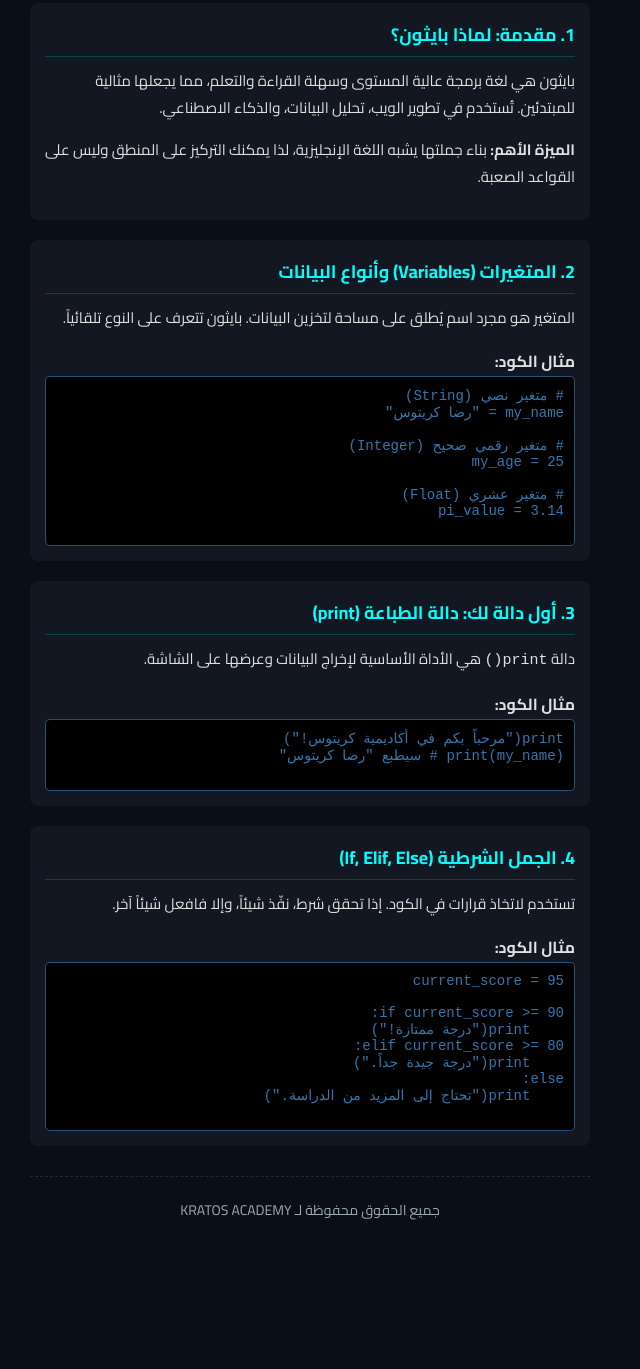
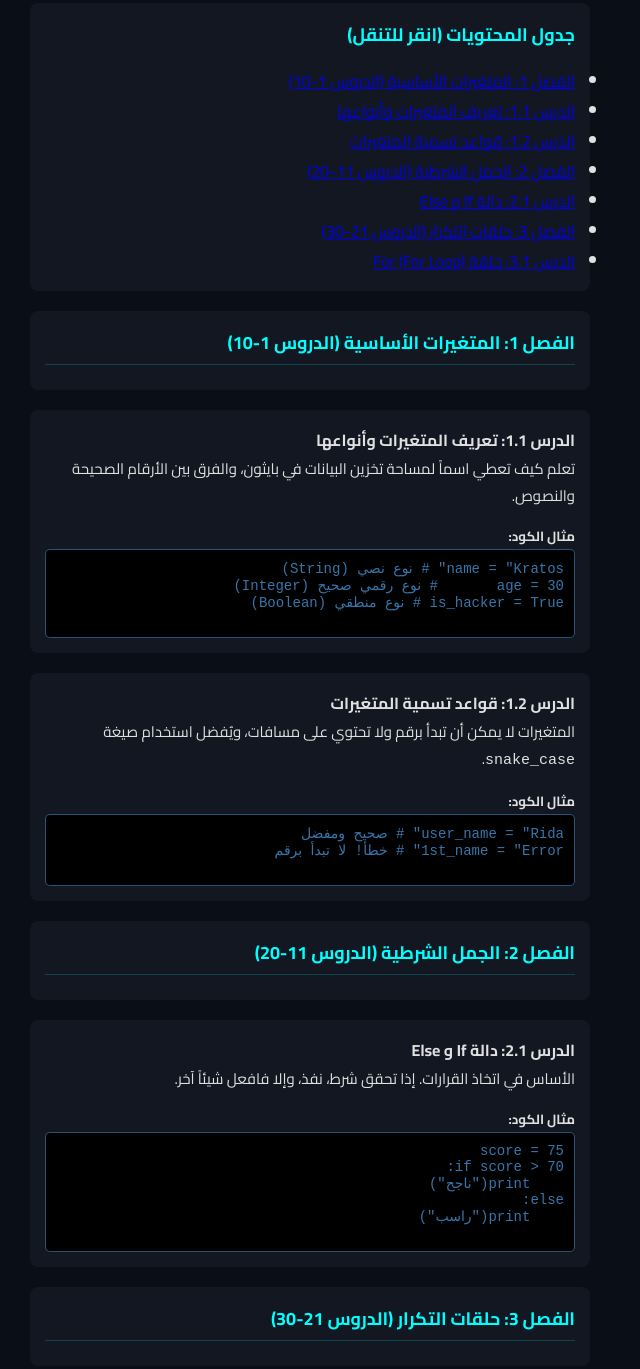
Before and after one commit to llgdvivehvi-bit/-, a plain HTML site: page python.html in a window 1280 px wide. Shown: the part 168-1537 px from the top of the page, without its empty margins (330-970 px from the left). Before the commit the page ends 1441 px from the top, so only its background shows below. Drawn offline with Linux system fonts and the light colour scheme.

Commit message:
Update python.html

```diff
--- a/python.html
+++ b/python.html
@@ -15,61 +15,120 @@
         <a href="index.html" class="back-link"><i class="fas fa-arrow-right"></i> العودة للأقسام</a>
 
         <div class="lesson-content">
-            <h1>أساسيات لغة بايثون للمبتدئين</h1>
+            <h1 style="color: var(--python-neon);">المسار المتكامل: لغة بايثون (200+ درس)</h1>
 
-            <div class="lesson-block">
-                <h3>1. مقدمة: لماذا بايثون؟</h3>
-                <p>بايثون هي لغة برمجة عالية المستوى وسهلة القراءة والتعلم، مما يجعلها مثالية للمبتدئين. تُستخدم في تطوير الويب، تحليل البيانات، والذكاء الاصطناعي.</p>
-                <p><strong>الميزة الأهم:</strong> بناء جملتها يشبه اللغة الإنجليزية، لذا يمكنك التركيز على المنطق وليس على القواعد الصعبة.</p>
+            <div class="chapter-list lesson-block" id="toc">
+                <h3 style="border-bottom: none;">جدول المحتويات (انقر للتنقل)</h3>
+                <ul class="toc-list" id="chapter-links">
+                    </ul>
             </div>
 
-            <div class="lesson-block">
-                <h3>2. المتغيرات (Variables) وأنواع البيانات</h3>
-                <p>المتغير هو مجرد اسم يُطلق على مساحة لتخزين البيانات. بايثون تتعرف على النوع تلقائياً.</p>
-                <h4>مثال الكود:</h4>
-                <pre>
-# متغير نصي (String)
-my_name = "رضا كريتوس"
+            <section id="lessons-container">
 
-# متغير رقمي صحيح (Integer)
-my_age = 25
+                <div class="lesson-block lesson-chapter" id="chapter-1">
+                    <h3 class="chapter-title">الفصل 1: المتغيرات الأساسية (الدروس 1-10)</h3>
+                </div>
 
-# متغير عشري (Float)
-pi_value = 3.14
+                <div class="lesson-block lesson-unit" id="lesson-1-1">
+                    <h4>الدرس 1.1: تعريف المتغيرات وأنواعها</h4>
+                    <p>تعلم كيف تعطي اسماً لمساحة تخزين البيانات في بايثون، والفرق بين الأرقام الصحيحة والنصوص.</p>
+                    <h5>مثال الكود:</h5>
+                    <pre class="python-code">
+name = "Kratos" # نوع نصي (String)
+age = 30       # نوع رقمي صحيح (Integer)
+is_hacker = True # نوع منطقي (Boolean)
                     </pre>
                 </div>
 
-            <div class="lesson-block">
-                <h3>3. أول دالة لك: دالة الطباعة (print)</h3>
-                <p>دالة <code>print()</code> هي الأداة الأساسية لإخراج البيانات وعرضها على الشاشة.</p>
-                <h4>مثال الكود:</h4>
-                <pre>
-print("مرحباً بكم في أكاديمية كريتوس!")
-print(my_name) # سيطبع "رضا كريتوس"
+                <div class="lesson-block lesson-unit" id="lesson-1-2">
+                    <h4>الدرس 1.2: قواعد تسمية المتغيرات</h4>
+                    <p>المتغيرات لا يمكن أن تبدأ برقم ولا تحتوي على مسافات، ويُفضل استخدام صيغة <code>snake_case</code>.</p>
+                    <h5>مثال الكود:</h5>
+                    <pre class="python-code">
+user_name = "Rida" # صحيح ومفضل
+1st_name = "Error" # خطأ! لا تبدأ برقم
                     </pre>
                 </div>
 
-            <div class="lesson-block">
-                <h3>4. الجمل الشرطية (If, Elif, Else)</h3>
-                <p>تستخدم لاتخاذ قرارات في الكود. إذا تحقق شرط، نفّذ شيئاً، وإلا فافعل شيئاً آخر.</p>
-                <h4>مثال الكود:</h4>
-                <pre>
-current_score = 95
+                <div class="lesson-block lesson-chapter" id="chapter-2">
+                    <h3 class="chapter-title">الفصل 2: الجمل الشرطية (الدروس 11-20)</h3>
+                </div>
 
-if current_score >= 90:
-    print("درجة ممتازة!")
-elif current_score >= 80:
-    print("درجة جيدة جداً.")
+                <div class="lesson-block lesson-unit" id="lesson-2-1">
+                    <h4>الدرس 2.1: دالة If و Else</h4>
+                    <p>الأساس في اتخاذ القرارات. إذا تحقق شرط، نفذ، وإلا فافعل شيئاً آخر.</p>
+                    <h5>مثال الكود:</h5>
+                    <pre class="python-code">
+score = 75
+if score > 70:
+    print("ناجح")
 else:
-    print("تحتاج إلى المزيد من الدراسة.")
+    print("راسب")
                     </pre>
                 </div>
 
+                <div class="lesson-block lesson-chapter" id="chapter-3">
+                    <h3 class="chapter-title">الفصل 3: حلقات التكرار (الدروس 21-30)</h3>
+                </div>
+
+                <div class="lesson-block lesson-unit" id="lesson-3-1">
+                    <h4>الدرس 3.1: حلقة For (For Loop)</h4>
+                    <p>تستخدم لتكرار عملية معينة لعدد محدد من المرات أو على عناصر قائمة.</p>
+                    <h5>مثال الكود:</h5>
+                    <pre class="python-code">
+for i in range(5):
+    print(i) # سيطبع الأرقام من 0 إلى 4
+                    </pre>
+                </div>
+
+                </section>
         </div>
 
         <footer class="app-footer">
             <p>جميع الحقوق محفوظة لـ KRATOS ACADEMY</p>
         </footer>
     </div>
+
+    <script>
+        document.addEventListener('DOMContentLoaded', function() {
+            const lessonsContainer = document.getElementById('lessons-container');
+            const chapterLinks = document.getElementById('chapter-links');
+            const chapters = lessonsContainer.querySelectorAll('.lesson-chapter');
+
+            chapters.forEach((chapter, index) => {
+                const chapterTitle = chapter.querySelector('.chapter-title').textContent;
+                const chapterId = chapter.id;
+
+                // إنشاء رابط للفصل في جدول المحتويات
+                const li = document.createElement('li');
+                const a = document.createElement('a');
+                a.href = `#${chapterId}`;
+                a.textContent = chapterTitle;
+                li.appendChild(a);
+                chapterLinks.appendChild(li);
+
+                // إضافة جميع الدروس تحت هذا الفصل في الجدول
+                let nextElement = chapter.nextElementSibling;
+                let lessonCounter = 0;
+                while (nextElement && !nextElement.classList.contains('lesson-chapter')) {
+                    if (nextElement.classList.contains('lesson-unit')) {
+                        lessonCounter++;
+                        const lessonTitle = nextElement.querySelector('h4').textContent;
+                        const lessonId = nextElement.id;
+
+                        const lessonLi = document.createElement('li');
+                        lessonLi.classList.add('lesson-sub-link');
+                        const lessonA = document.createElement('a');
+                        lessonA.href = `#${lessonId}`;
+                        lessonA.textContent = lessonTitle;
+                        lessonLi.appendChild(lessonA);
+                        chapterLinks.appendChild(lessonLi);
+                    }
+                    nextElement = nextElement.nextElementSibling;
+                }
+            });
+        });
+    </script>
+
 </body>
 </html>
```
Lines whose indentation alone changed are shown as unchanged.
